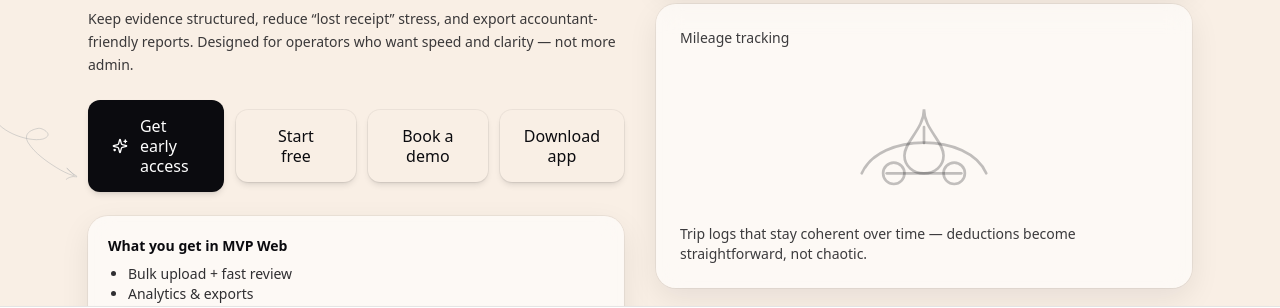
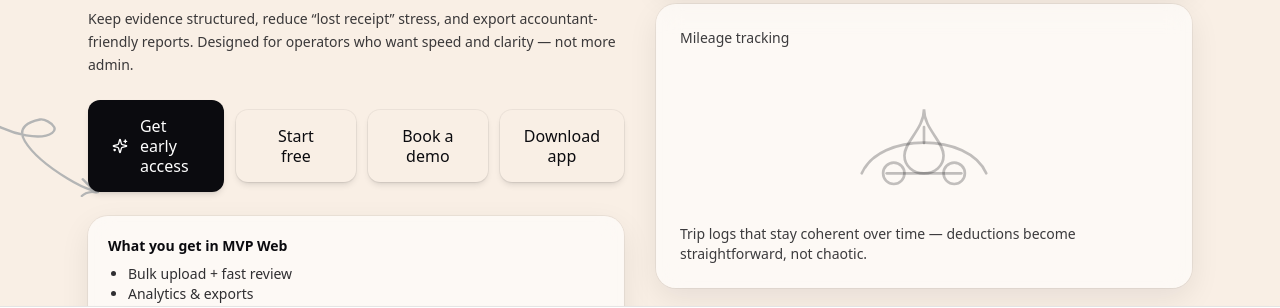
Before and after one commit to Alexd-y/receiptone-landing, a Next.js app: page / in a window 1280 px wide. Shown: the part 417-725 px from the top of the page. Built offline with nearby package versions, Linux system fonts and the light colour scheme; no server answers.

Commit message:
Move loop arrow to left side pointing to Get early access button

```diff
--- a/components/CTAButtons.tsx
+++ b/components/CTAButtons.tsx
@@ -8,14 +8,14 @@ type Props = {
 };
 
 // Компонент стрелки с петлей в виде буквы 'e' (точный SVG путь из дизайна, указывает на кнопку "Get early access")
-// Стрелка без фона, сливается с фоном страницы, более жирная и с пониженной непрозрачностью
+// Стрелка без фона, сливается с фоном страницы, большая и жирная для лучшей видимости
 // Позиционируется левее всех кнопок и полей, чтобы был виден конец стрелки
 function LoopArrow() {
   return (
     <motion.div
       className="absolute -left-40 top-1/2 -translate-y-1/2 hidden lg:block pointer-events-none z-0"
       initial={{ opacity: 0 }}
-      animate={{ opacity: 0.6 }}
+      animate={{ opacity: 0.8 }}
       transition={{ delay: 0.5, duration: 0.5 }}
       style={{ background: "transparent" }}
     >
@@ -25,16 +25,16 @@ function LoopArrow() {
         viewBox="0 0 214 170"
         fill="none"
         xmlns="http://www.w3.org/2000/svg"
-        style={{ transform: "scale(0.4)", background: "transparent" }}
+        style={{ transform: "scale(0.6)", background: "transparent" }}
       >
         <motion.path
           d="M1.00086 1.0002C5 47.5 90.9121 76.0476 125.491 67.7791C130.884 66.4897 143.009 61.3843 138.817 53.2959C135.138 46.1976 122.209 39.6256 115.289 40.8747C97.278 44.126 76.2063 54.1059 90.1515 77.0838C105.333 102.098 136.601 124.212 161.168 139.266C173.085 146.568 187.88 154.495 200.975 158.366C209.667 160.937 203.071 156.485 198.794 152.327C192.711 146.413 178.665 132.758 192.132 145.85C197.605 151.17 204.311 156.241 210.401 159.8C216.911 163.605 203.761 161.216 202.01 161.442C196.491 162.154 188.757 164.463 185.007 168.321"
           stroke="#7E8890"
-          strokeWidth="2.5"
+          strokeWidth="4"
           strokeLinecap="round"
           strokeLinejoin="round"
           fill="none"
-          opacity="0.5"
+          opacity="0.7"
           initial={{ pathLength: 0 }}
           animate={{ pathLength: 1 }}
           transition={{
```
